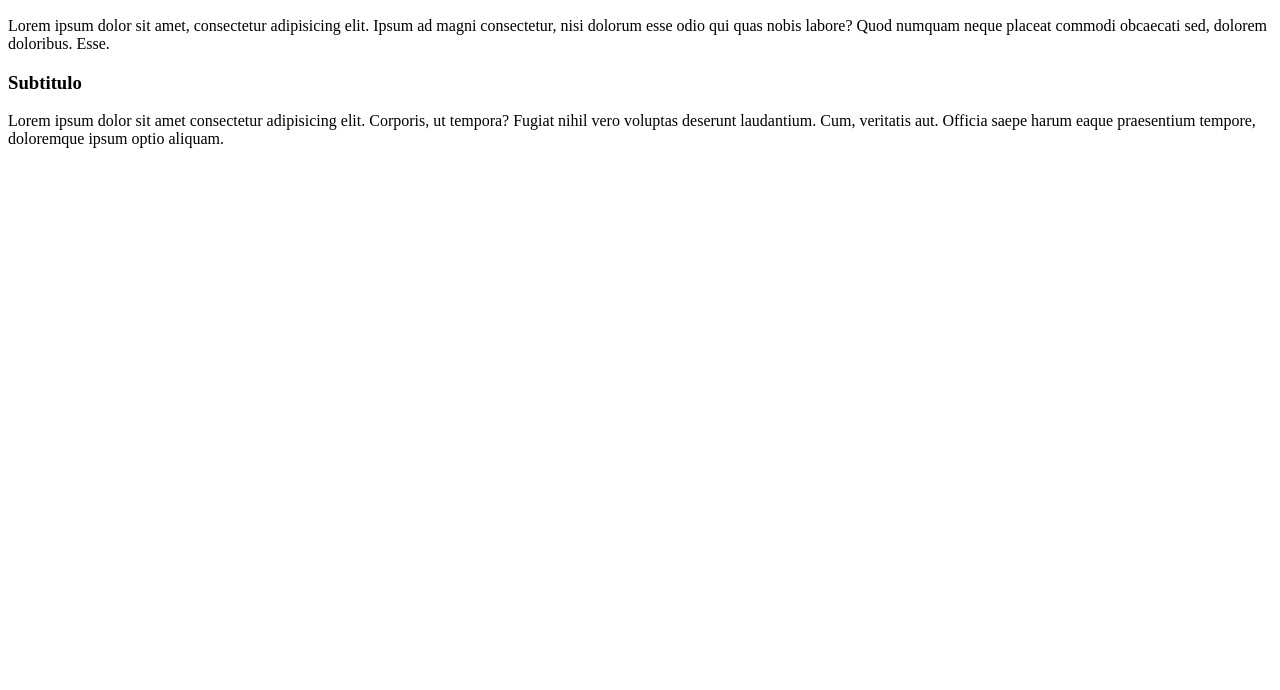
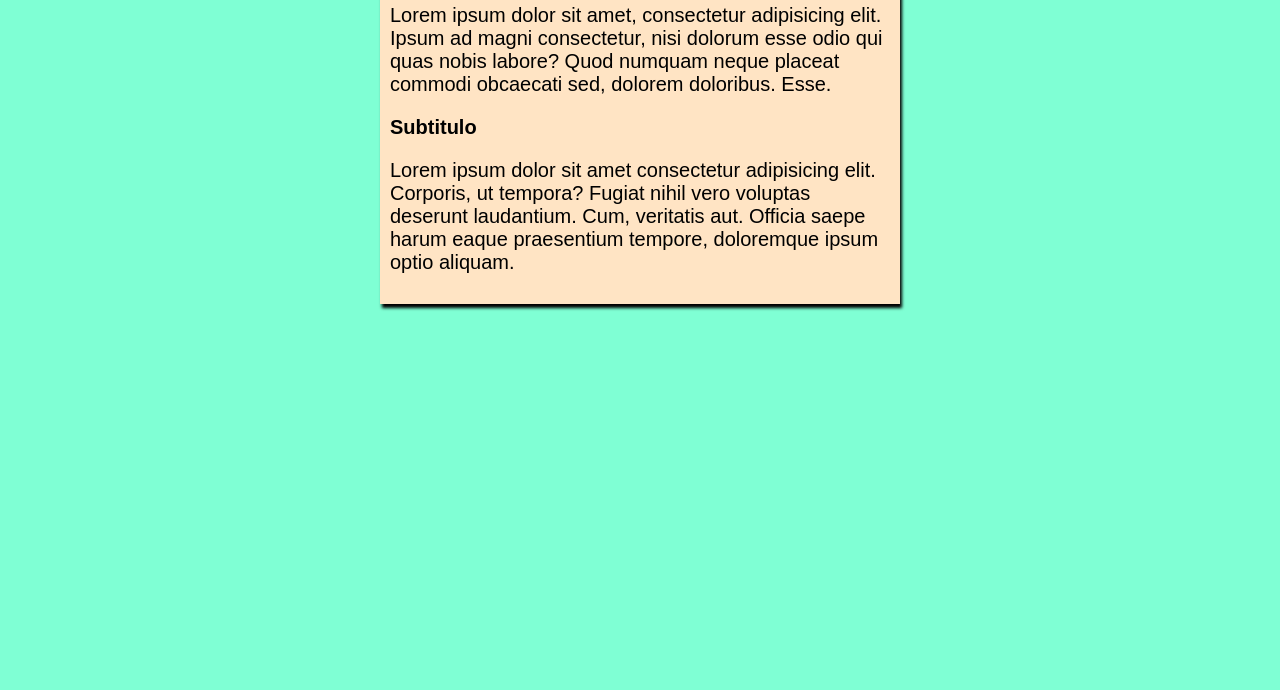
Before and after one commit to ItaloKurtney/Usando-Branches-cursogit, a plain HTML site: page index.html in a window 1280 px wide. Shown: the part 110-800 px from the top of the page. Drawn offline with Linux system fonts and the light colour scheme.

Commit message:
Criando um css

```diff
--- /dev/null
+++ b/estilo.css
@@ -0,0 +1,17 @@
+*{
+  font-family: Arial, Helvetica, sans-serif;
+  font-size: 20px;
+}
+
+body{
+ background-color: aquamarine;
+
+}
+
+main{
+    background-color: bisque;
+    width: 500px;
+    margin: auto;
+    padding: 10px;
+    box-shadow: 2px 4px 3px;
+}
--- a/index.html
+++ b/index.html
@@ -3,7 +3,8 @@
 <head>
     <meta charset="UTF-8">
     <meta name="viewport" content="width=device-width, initial-scale=1.0">
-    <title>Teste</title>
+    <link rel="stylesheet" href="estilo.css">
+    <title>Branch Design</title>
 </head>
 <body>
     <main>
```
